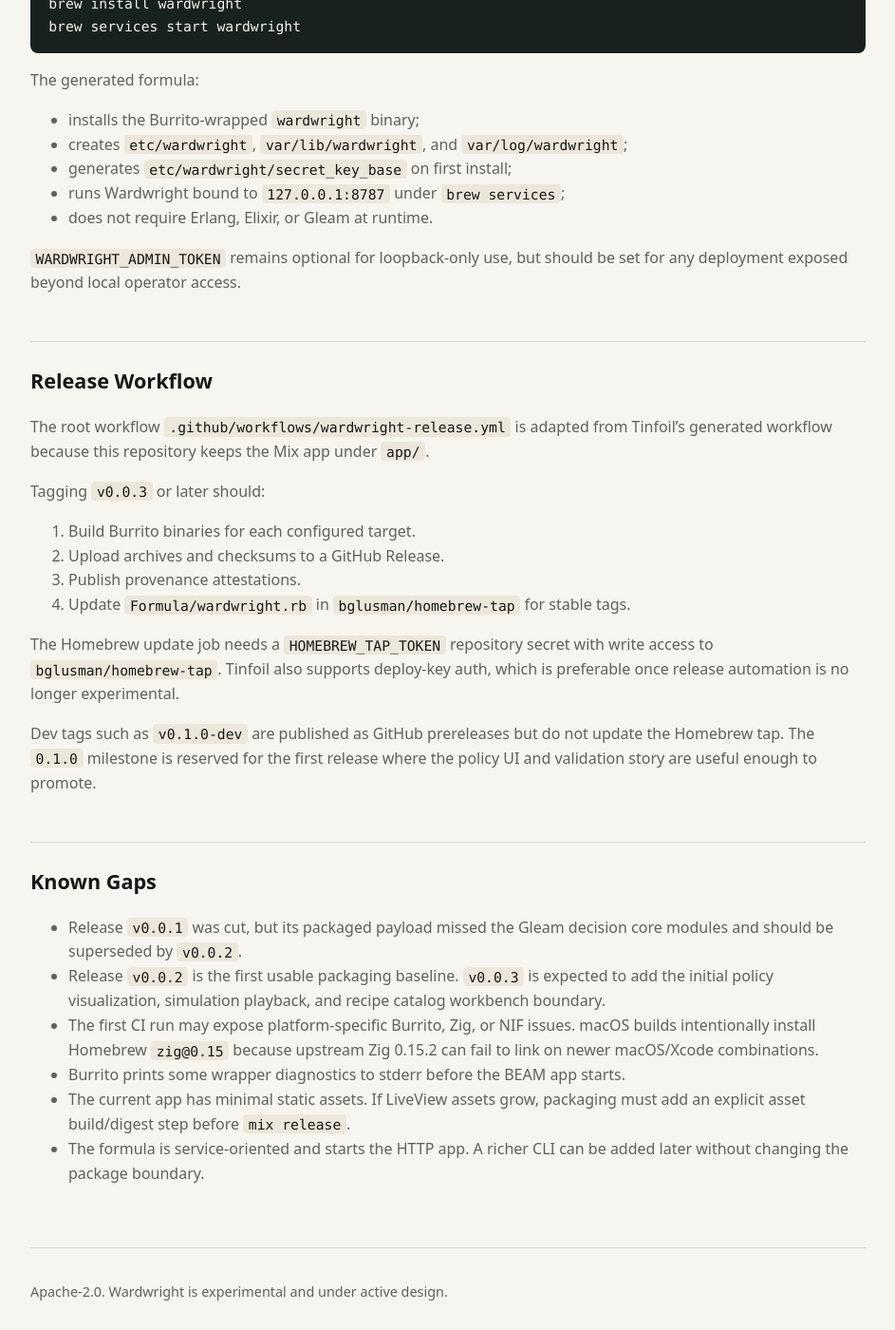
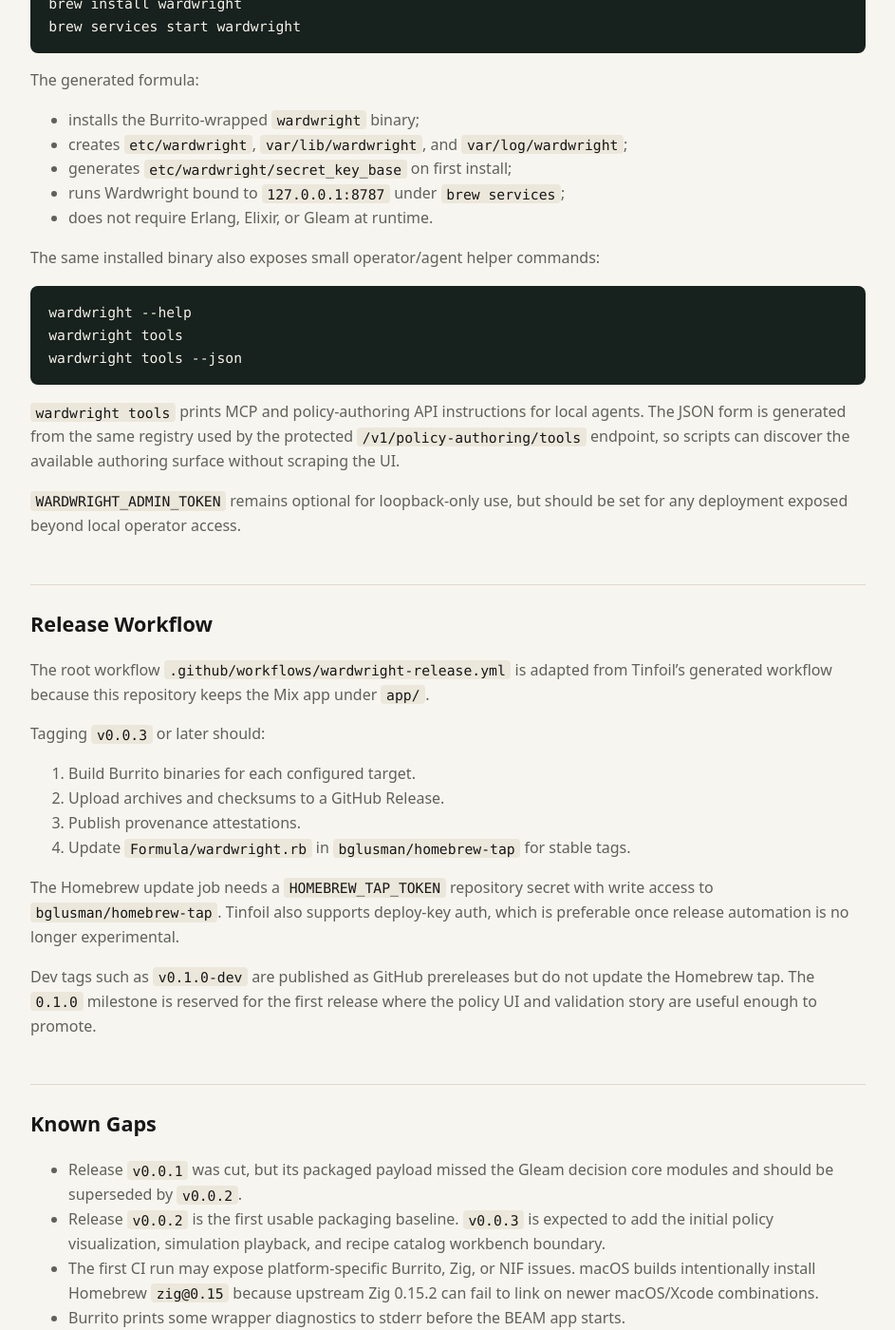
Before and after one commit to bglusman/ingary, a Jekyll site: the page built from docs/packaging.md, in a window 1280 px wide and 1400 px high, scrolled down 2535 px. Shown: the whole window at 95% size, without its empty margins (168-1111 px from the left). Built offline with Jekyll 4.4.1, drawn with Linux system fonts in a browser that asks for light colours; some of the changed text lies outside the part shown.

Commit message:
Add workbench examples and CLI authoring help

````diff
--- a/docs/packaging.md
+++ b/docs/packaging.md
@@ -121,6 +121,19 @@
 - runs Wardwright bound to `127.0.0.1:8787` under `brew services`;
 - does not require Erlang, Elixir, or Gleam at runtime.
 
+The same installed binary also exposes small operator/agent helper commands:
+
+```bash
+wardwright --help
+wardwright tools
+wardwright tools --json
+```
+
+`wardwright tools` prints MCP and policy-authoring API instructions for local
+agents. The JSON form is generated from the same registry used by the protected
+`/v1/policy-authoring/tools` endpoint, so scripts can discover the available
+authoring surface without scraping the UI.
+
 `WARDWRIGHT_ADMIN_TOKEN` remains optional for loopback-only use, but should be
 set for any deployment exposed beyond local operator access.
 
@@ -158,5 +171,5 @@
 - Burrito prints some wrapper diagnostics to stderr before the BEAM app starts.
 - The current app has minimal static assets. If LiveView assets grow, packaging
   must add an explicit asset build/digest step before `mix release`.
-- The formula is service-oriented and starts the HTTP app. A richer CLI can be
-  added later without changing the package boundary.
+- The formula is service-oriented and starts the HTTP app. The current CLI only
+  covers service startup, version/help, and policy-authoring tool discovery.
````
Also changed, not shown: app/priv/recipes/policies/starter-recipes.json (added, +28 -0 lines), docs/recipes/index.json (added, +44 -0 lines), 8 other files.
